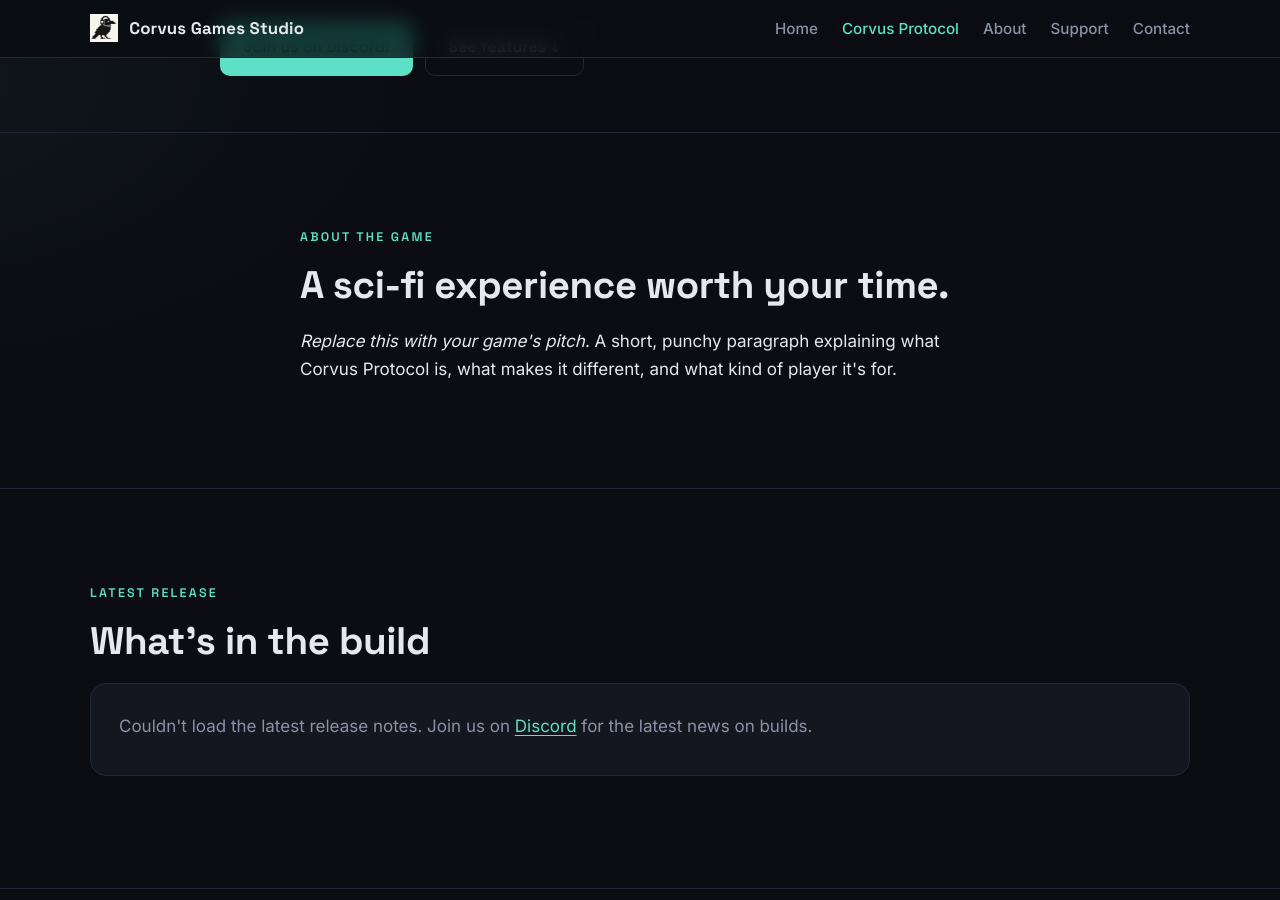
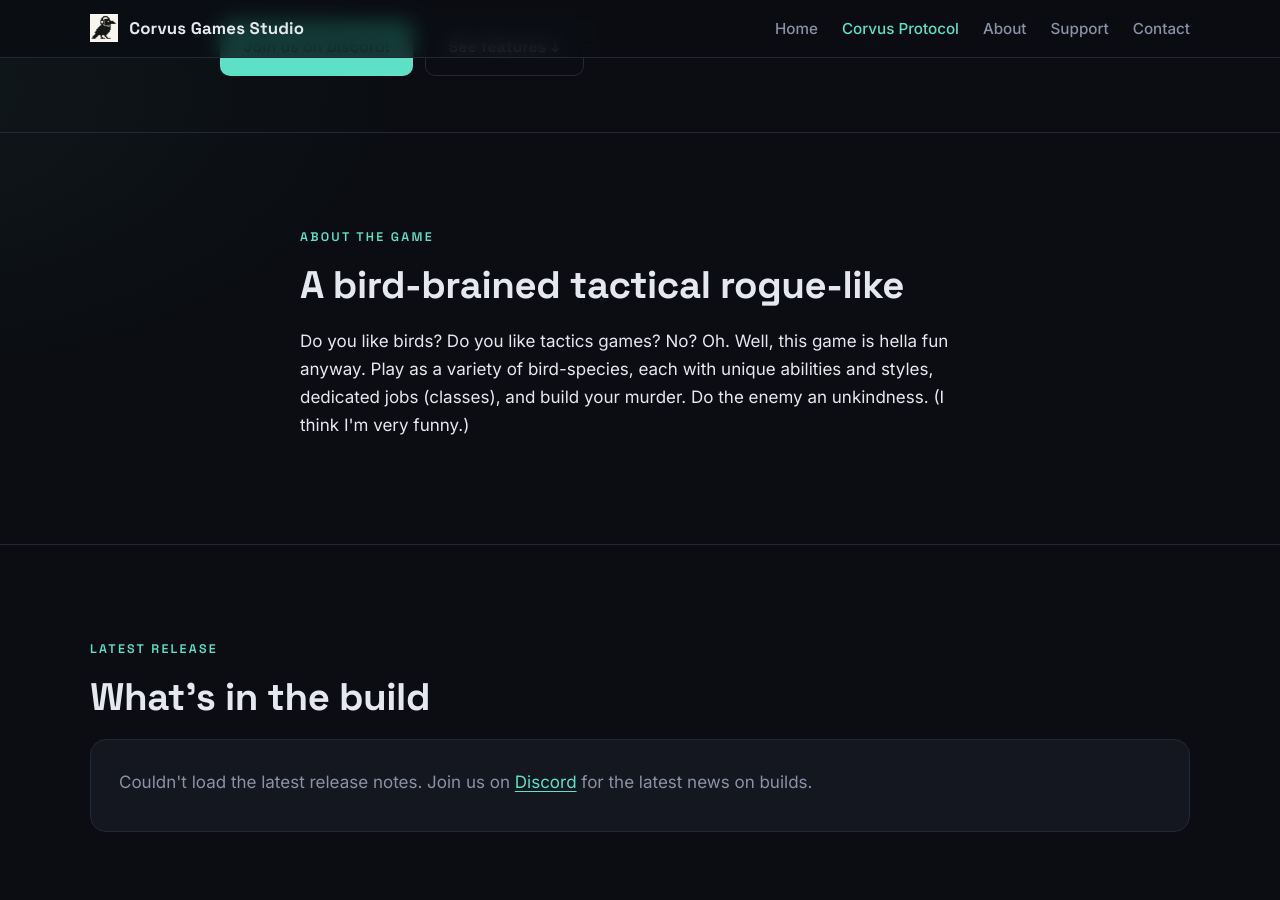
Before and after one commit to Corvus-Games-Studio/Corvus-Games-Studio-Webapp, a Jekyll site: the page built from corvus-protocol.html, in a window 1280 px wide and 900 px high, scrolled down 604 px. Built offline with Jekyll 4.4.1, drawn with Linux system fonts in a browser that asks for light colours; comment, search, counter and statistics services are not loaded.

Commit message:
ai generative statement

```diff
--- a/corvus-protocol.html
+++ b/corvus-protocol.html
@@ -25,11 +25,11 @@
 <section class="section" id="about-game">
   <div class="container section__inner section__inner--narrow">
     <p class="section__eyebrow">About the game</p>
-    <h2 class="section__title">A sci-fi experience worth your time.</h2>
+    <h2 class="section__title">A bird-brained tactical rogue-like</h2>
     <p>
-      <em>Replace this with your game's pitch.</em> A short, punchy paragraph
-      explaining what {{ site.game.title }} is, what makes it different, and
-      what kind of player it's for.
+      Do you like birds? Do you like tactics games? No? Oh. Well, this game is hella fun anyway.
+      Play as a variety of bird-species, each with unique abilities and styles, dedicated jobs (classes),
+      and build your murder. Do the enemy an unkindness. (I think I'm very funny.)
     </p>
   </div>
 </section>
```
